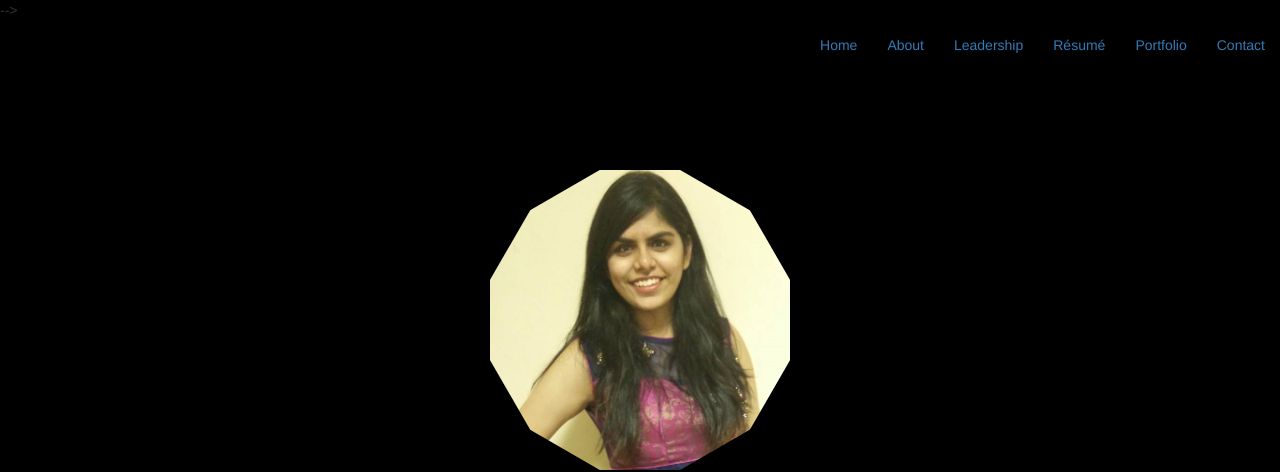
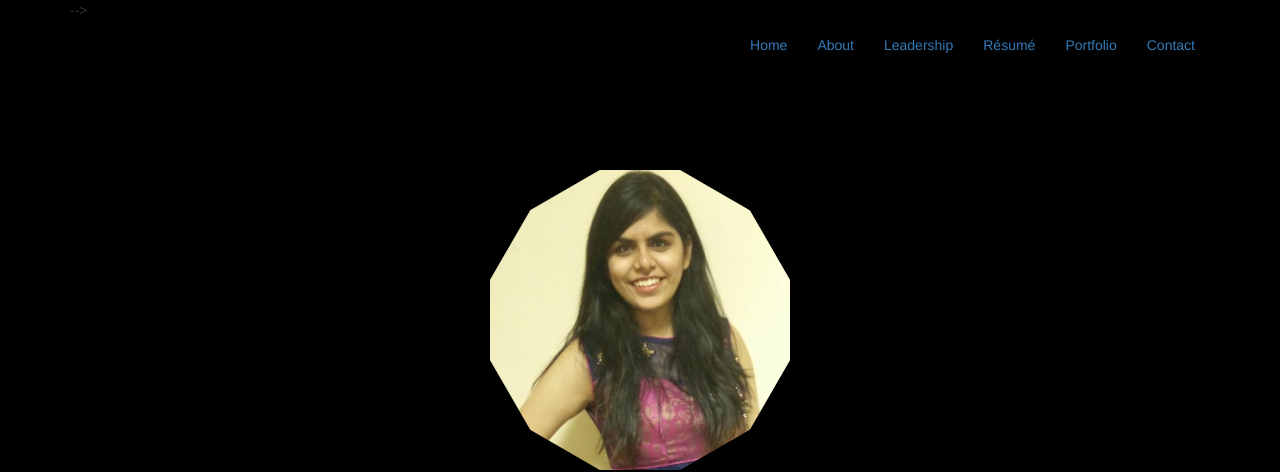
Before and after one commit to harshitagirase/harshitagirase.github.io, a plain HTML site: page index.html in a window 1280 px wide. Shown: the top 472 px of the page. Drawn offline with nearby package versions, Linux system fonts and the light colour scheme; files that its build step writes are made by us from their sources.

Commit message:
Error fixed

```diff
--- a/index.html
+++ b/index.html
@@ -20,7 +20,7 @@
   <!-- Navigation Menu -->
 
     <!--<nav id="mainNav" class="navbar navbar-default navbar-fixed-top navbar-custom affix"-->
-  <!  <div class="container">
+  <div class="container">
       <div class="navbar-header page-scroll">
         <button type="button" class="navbar-toggle" data-toggle="collapse" data-target="bs-example-navbar-collapse-1">
           <span class="sr-only"> </span>
@@ -46,7 +46,6 @@
         </ul>
       </div>
     </div>
-  </nav>
 
   <!-- Header -->
     <div class="header">
```
